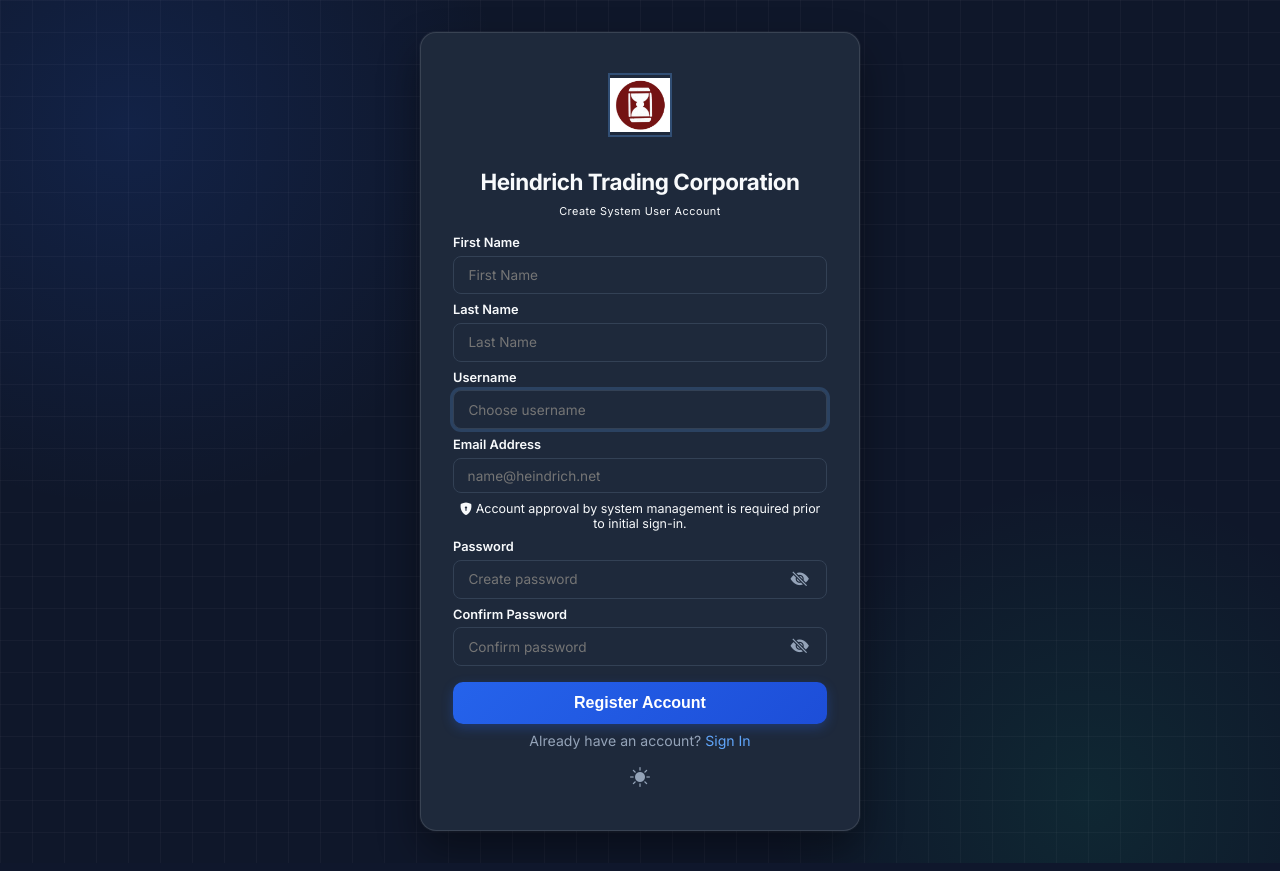
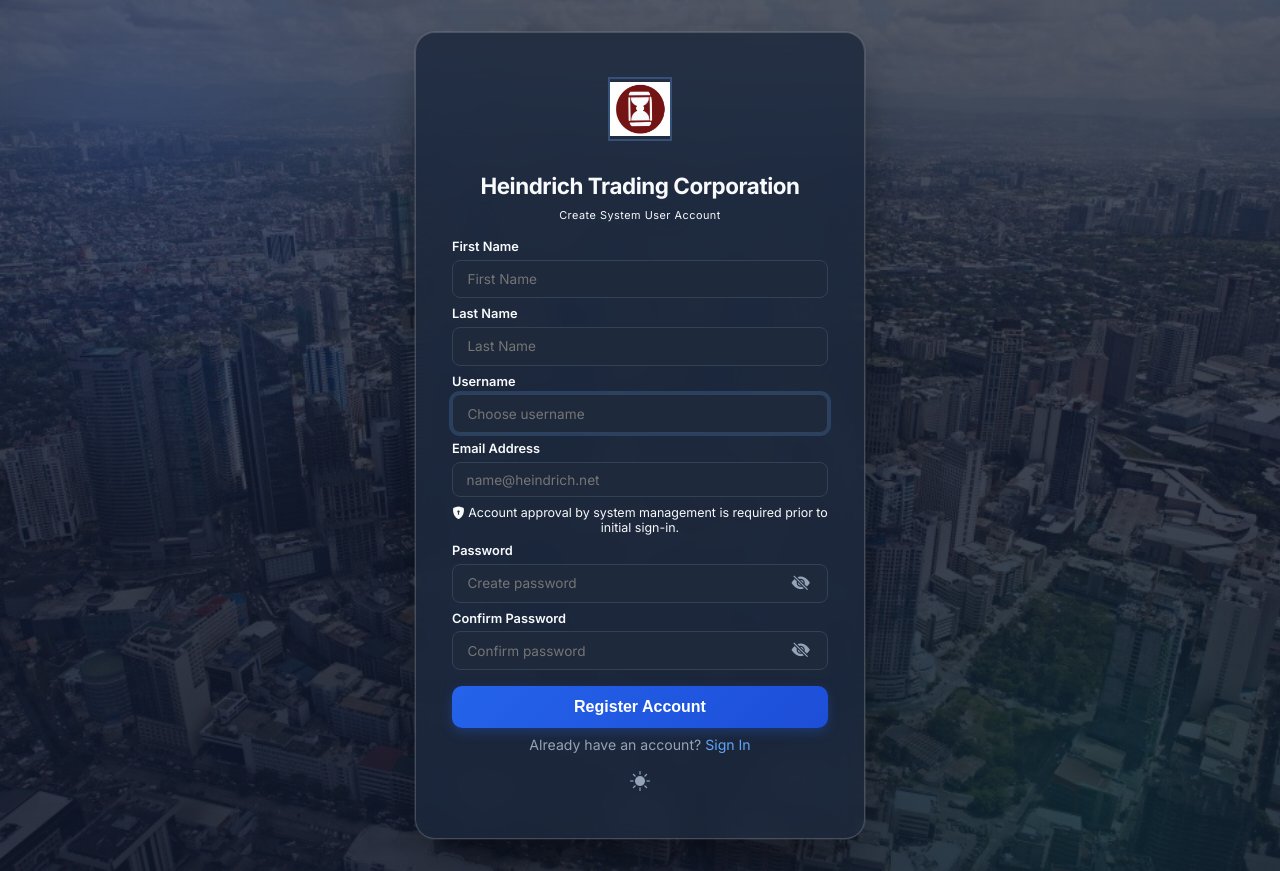
Before and after one commit to porogami63/CAPSTONE-2, a Django app: page /accounts/signup/ in a window 1280 px wide. Run offline with Django 5.2, Linux system fonts and the light colour scheme; parts of the project's set-up code (start-up, migrations or seed data) failed here and were passed over.

Commit message:
Add sign-in cityscape backdrop and taskbar logo

```diff
--- a/static/css/htc-theme.css
+++ b/static/css/htc-theme.css
@@ -2865,34 +2865,35 @@ body.sidebar-collapsed .brand-logo-group {
     display: flex;
     align-items: center;
     justify-content: center;
-    background-color: #0f172a !important;
-    background-image: linear-gradient(rgba(255, 255, 255, 0.03) 1px, transparent 1px),
-                      linear-gradient(90deg, rgba(255, 255, 255, 0.03) 1px, transparent 1px) !important;
-    background-size: 32px 32px !important;
+    background: linear-gradient(to bottom, rgba(15, 23, 42, 0.72), rgba(15, 23, 42, 0.88)),
+                url('../img/login-bg.jpg') center/cover no-repeat fixed !important;
     position: relative;
     padding: 2rem 1rem;
 }
 [data-theme="light"] .login-page-wrapper {
-    background-color: #f1f5f9 !important;
-    background-image: linear-gradient(rgba(15, 23, 42, 0.04) 1px, transparent 1px),
-                      linear-gradient(90deg, rgba(15, 23, 42, 0.04) 1px, transparent 1px) !important;
+    background: linear-gradient(to bottom, rgba(241, 245, 249, 0.75), rgba(241, 245, 249, 0.88)),
+                url('../img/login-bg.jpg') center/cover no-repeat fixed !important;
 }
 .glass-login-card {
-    background: #1e293b !important;
-    border: 1px solid rgba(255, 255, 255, 0.12) !important;
-    box-shadow: 0 20px 40px rgba(0, 0, 0, 0.4), 0 0 0 1px rgba(255, 255, 255, 0.05) !important;
-    border-radius: 16px !important;
-    padding: 2.5rem 2rem !important;
+    background: rgba(30, 41, 59, 0.82) !important;
+    backdrop-filter: blur(16px) saturate(180%) !important;
+    -webkit-backdrop-filter: blur(16px) saturate(180%) !important;
+    border: 1px solid rgba(255, 255, 255, 0.18) !important;
+    box-shadow: 0 25px 50px -12px rgba(0, 0, 0, 0.5), 0 0 0 1px rgba(255, 255, 255, 0.1) !important;
+    border-radius: 20px !important;
+    padding: 2.75rem 2.25rem !important;
     width: 100%;
-    max-width: 440px !important;
+    max-width: 450px !important;
     text-align: center;
     position: relative;
     z-index: 2;
 }
 [data-theme="light"] .glass-login-card {
-    background: #ffffff !important;
-    border: 1px solid var(--htc-border) !important;
-    box-shadow: 0 20px 40px rgba(0, 0, 0, 0.08) !important;
+    background: rgba(255, 255, 255, 0.85) !important;
+    backdrop-filter: blur(16px) saturate(180%) !important;
+    -webkit-backdrop-filter: blur(16px) saturate(180%) !important;
+    border: 1px solid rgba(255, 255, 255, 0.6) !important;
+    box-shadow: 0 25px 50px -12px rgba(15, 23, 42, 0.15) !important;
 }
 .login-brand-badge {
     width: 64px !important;
--- a/templates/base.html
+++ b/templates/base.html
@@ -19,7 +19,7 @@
     {% if user.is_authenticated %}
     <nav class="navbar navbar-expand-lg navbar-dark bg-dark mb-4">
         <div class="container">
-            <a class="navbar-brand" href="{% url 'dashboard:home' %}">HTC Core</a>
+            <a class="navbar-brand d-flex align-items-center gap-2" href="{% url 'dashboard:home' %}"><img src="{% static 'img/htc-logo.png' %}" alt="HTC Logo" style="height: 28px; width: auto; object-fit: contain;"><span>HTC Core</span></a>
             <button class="navbar-toggler" type="button" data-bs-toggle="collapse" data-bs-target="#nav">
                 <span class="navbar-toggler-icon"></span>
             </button>
```
Also changed, not shown: templates/app_base.html (+6 -3 lines), static/img/login-bg.jpg (added).
